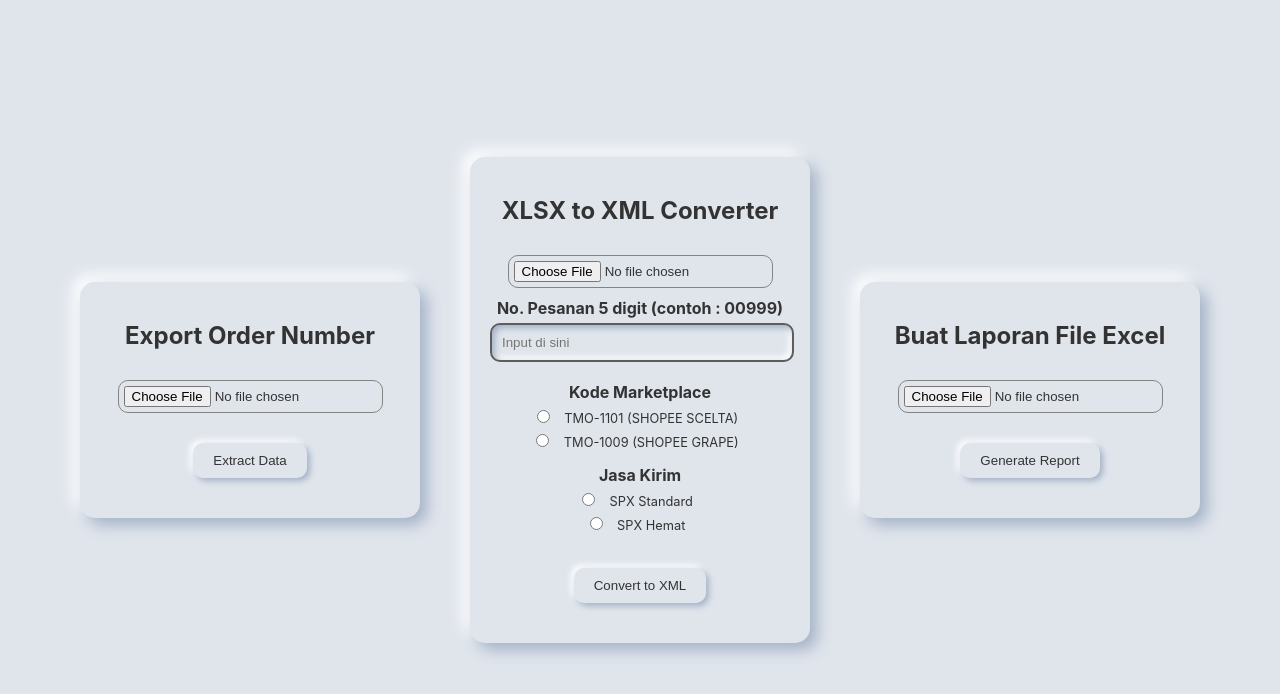
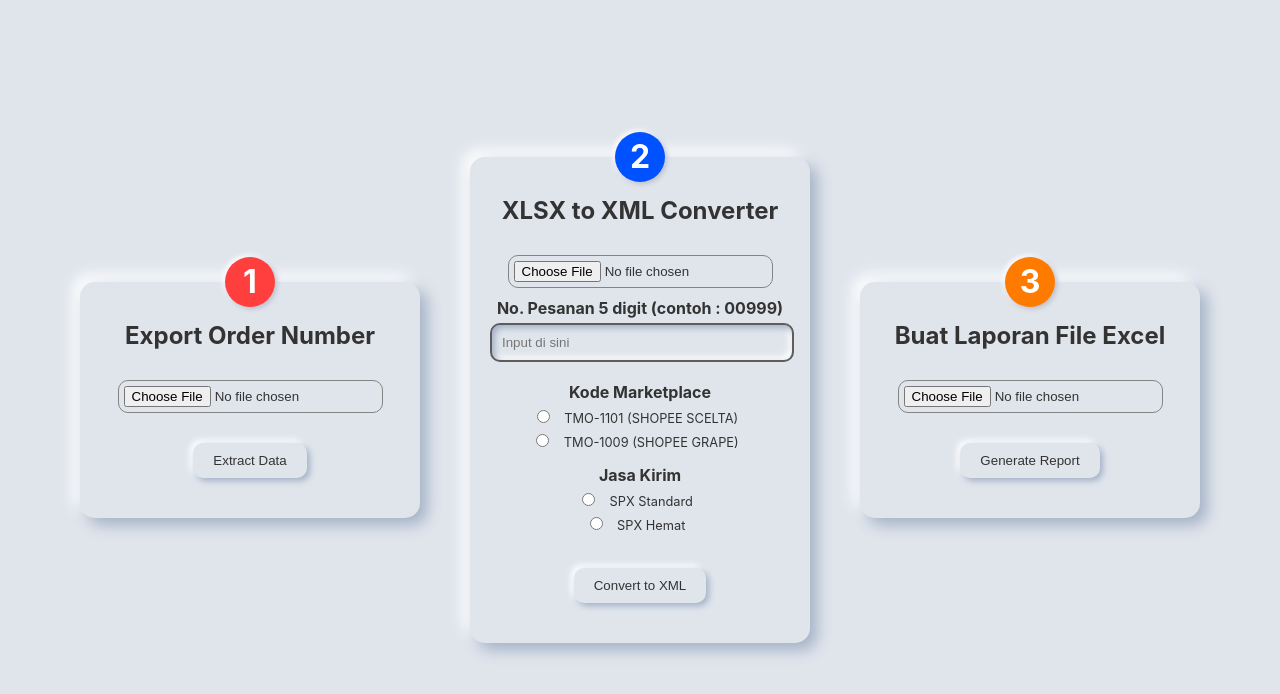
Before and after one commit to yhogakafi/xlsx_to_xml_converter_javascript, a plain HTML site: page index.html in a window 1280 px wide. Drawn offline with Linux system fonts and the light colour scheme.

Commit message:
add tools number

```diff
--- a/index.html
+++ b/index.html
@@ -8,6 +8,9 @@
 </head>
 <body>
     <div class="container0">
+        <div class="tools_no1">
+            <h1>1</h1>
+        </div>
         <h2>Export Order Number</h2>
         <div class="button-group">
             <input type="file" id="pdf-file" class="file-input"/>
@@ -15,6 +18,9 @@
         </div>
     </div>
     <div class="container1">
+        <div class="tools_no2">
+            <h1>2</h1>
+        </div>
         <h2>XLSX to XML Converter</h2>
         <input type="file" id="fileInput" accept=".xlsx" class="file-input">
         <div class="input-group">
@@ -40,6 +46,9 @@
         </div>
     </div>
     <div class="container2">
+        <div class="tools_no3">
+            <h1>3</h1>
+        </div>
         <h2>Buat Laporan File Excel</h2>
         <div class="button-group">
             <input type="file" id="xmlFileInput" accept=".xml" class="file-input">
--- a/style.css
+++ b/style.css
@@ -9,7 +9,53 @@ body {
     margin: 0;
 }
 
+.tools_no1 {
+    width: 50px;
+    height: 50px;
+    background-color: #ff3e3e;
+    box-shadow: 2px 2px 5px #babecc, -2px -2px 5px #fff;
+    border-radius: 50%;
+    position: absolute;
+    top: -25px; /* Half the height of tools_no */
+    left: calc(50% - 25px); /* Center horizontally relative to container0 */
+    display: flex;
+    justify-content: center;
+    align-items: center;
+    z-index: 1;
+}
+
+.tools_no2 {
+    width: 50px;
+    height: 50px;
+    background-color: #0051ff;
+    box-shadow: 2px 2px 5px #babecc, -2px -2px 5px #fff;
+    border-radius: 50%;
+    position: absolute;
+    top: -25px; /* Half the height of tools_no */
+    left: calc(50% - 25px); /* Center horizontally relative to container0 */
+    display: flex;
+    justify-content: center;
+    align-items: center;
+    z-index: 1;
+}
+
+.tools_no3 {
+    width: 50px;
+    height: 50px;
+    background-color: #ff7b00;
+    box-shadow: 2px 2px 5px #babecc, -2px -2px 5px #fff;
+    border-radius: 50%;
+    position: absolute;
+    top: -25px; /* Half the height of tools_no */
+    left: calc(50% - 25px); /* Center horizontally relative to container0 */
+    display: flex;
+    justify-content: center;
+    align-items: center;
+    z-index: 1;
+}
+
 .container0 {
+    position: relative;
     margin: 25px;
     background: #e0e5ec;
     padding: 20px;
@@ -21,6 +67,7 @@ body {
 }
 
 .container1 {
+    position: relative;
     margin: 25px;
     background: #e0e5ec;
     padding: 20px;
@@ -32,6 +79,7 @@ body {
 }
 
 .container2 {
+    position: relative;
     margin: 25px;
     background: #e0e5ec;
     padding: 20px;
@@ -40,6 +88,11 @@ body {
                 -7px -7px 15px #ffffff;
     width: 300px;
     text-align: center;
+}
+
+h1 {
+    font-size: 2em;
+    color: #fff;
 }
 
 h2 {
@@ -58,7 +111,6 @@ label {
     color: #333;
     font-weight: bold;
 }
-
 
 .file-input {
     margin: 10px;
```
